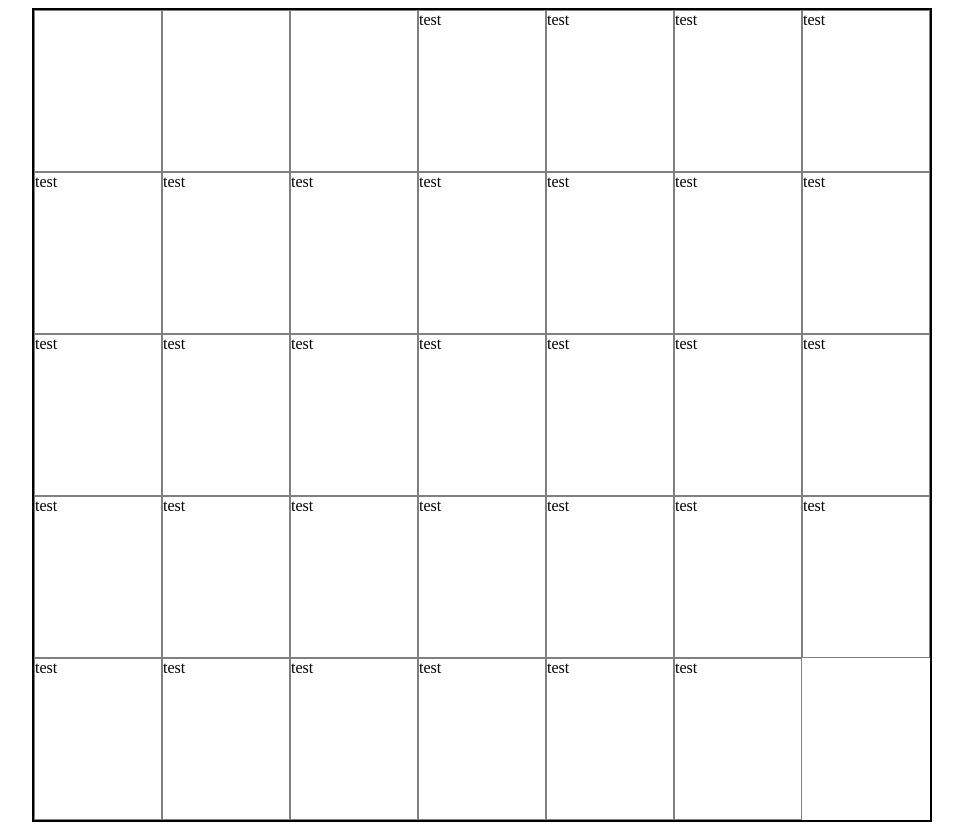
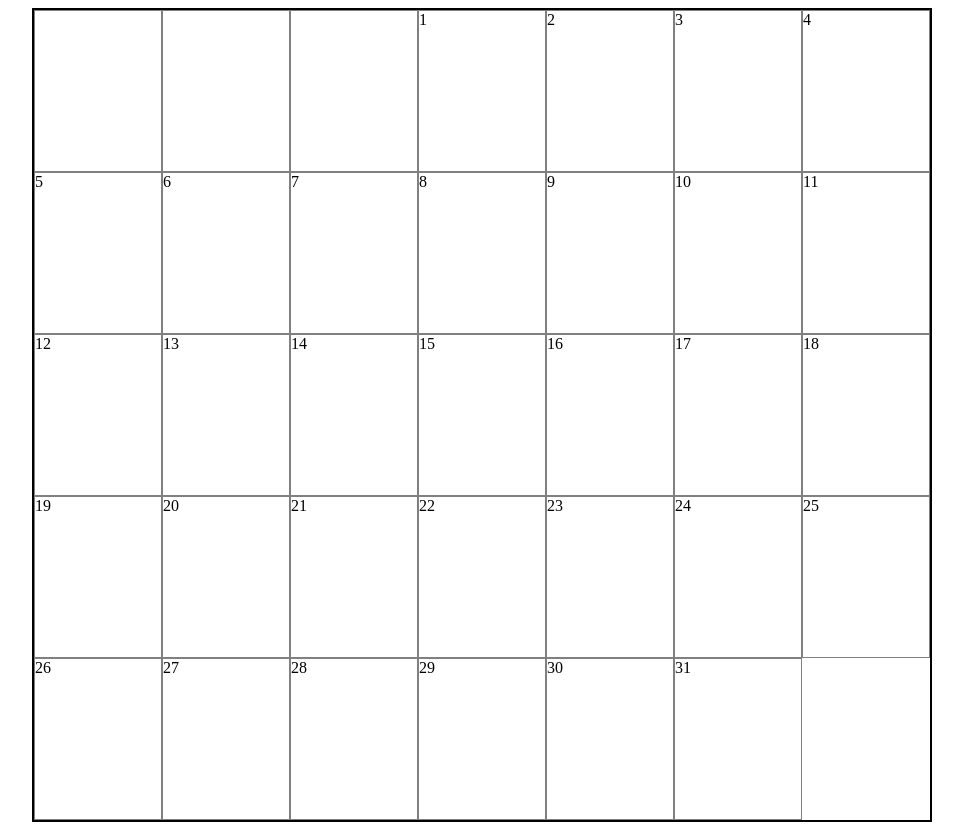
Before and after one commit to SijuYu/Calendar, a Vue app: page / in a window 1280 px wide. Shown: the whole page, without its empty margins (168-1131 px from the left). Built offline with nearby package versions, Linux system fonts and the light colour scheme.

Commit message:
Calendar date
Update calendar date

```diff
--- a/src/components/Calendar.vue
+++ b/src/components/Calendar.vue
@@ -2,7 +2,7 @@
   <div>
     <div class="calendar-box">
       <div class="day-cell" v-for="i in offset" :key="i"></div>
-      <div class="day-cell" v-for="j in daysInMonth" :key="j">test</div>
+      <div class="day-cell" v-for="j in daysInMonth" :key="j"> {{j}} </div>
     </div>
   </div>
 </template>
```
